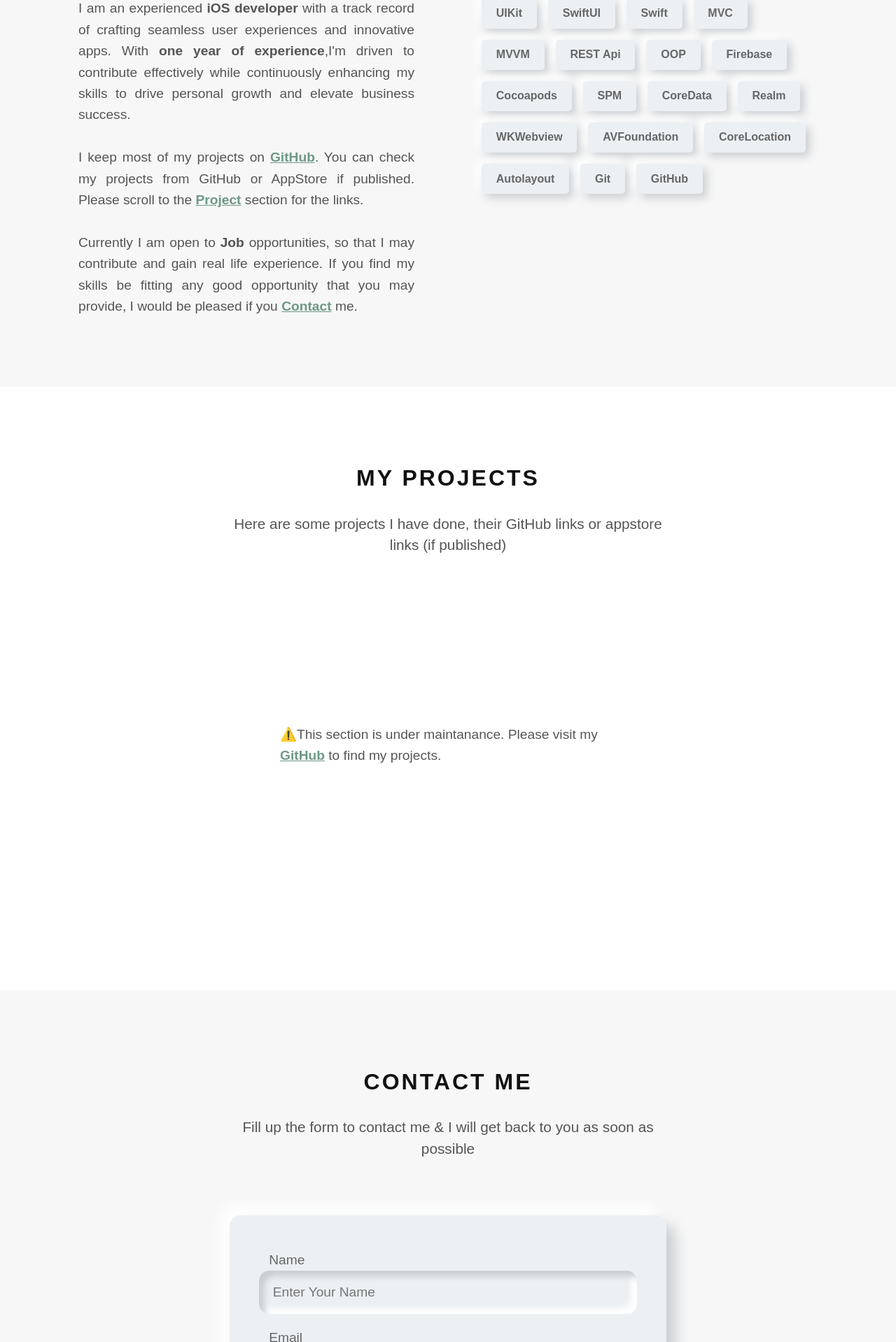
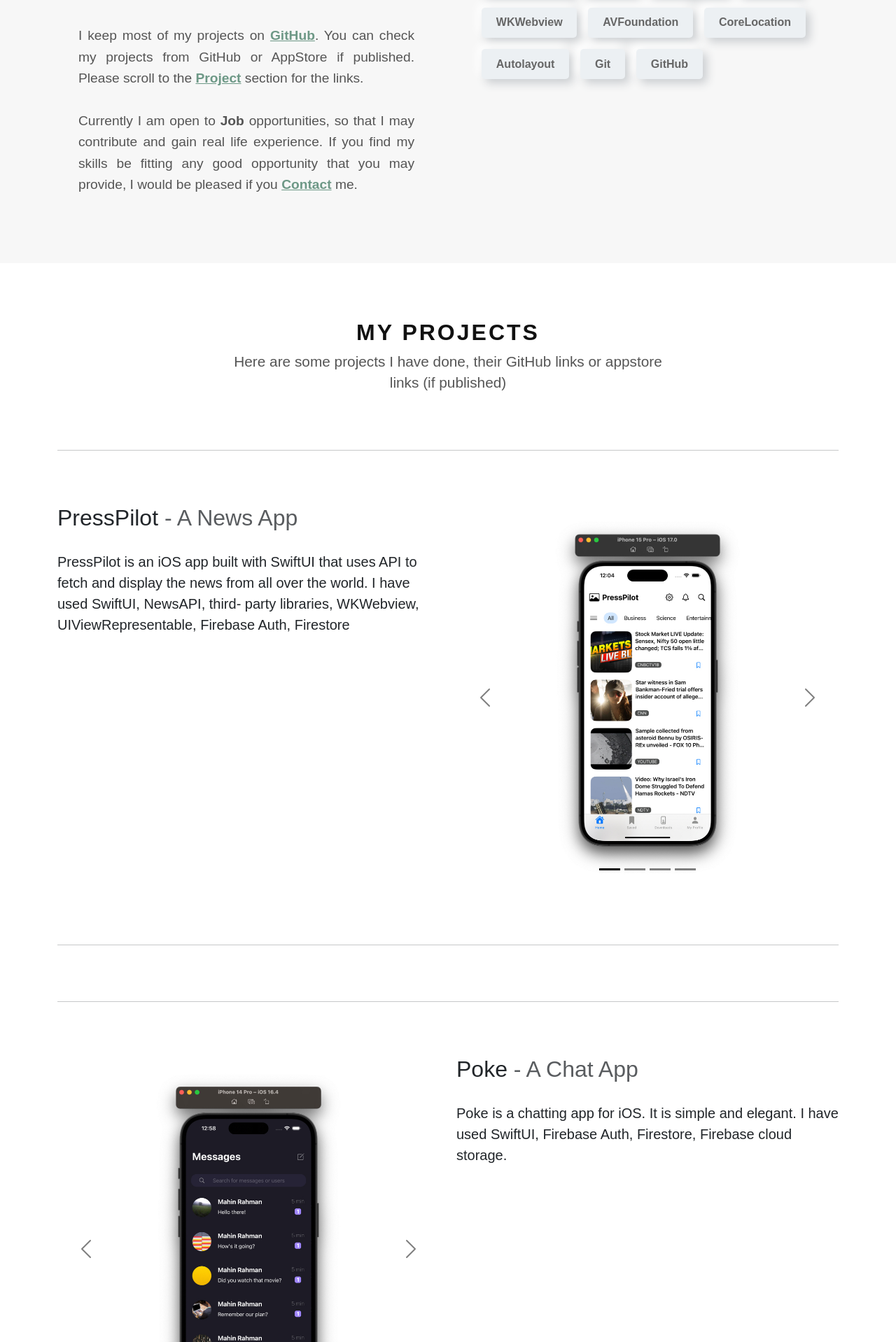
Before and after one commit to MahinMuhammad/mahinmuhammad.github.io, a PHP site: page /view/home.html in a window 1280 px wide. Shown: the part 1602-3520 px from the top of the page at 70% size. Run offline with PHP 8.4, Linux system fonts and the light colour scheme.

Commit message:
projects carousal

```diff
--- a/asset/homeDes.css
+++ b/asset/homeDes.css
@@ -235,7 +235,7 @@ body{
 }
 
 .social-logo-link{
-/*	width: 100%;*/
+	/* width: 100%; */
   display: block;
   padding: .5rem;
   transition: background .3s;
@@ -455,7 +455,7 @@ section{
     border-radius: 1rem;
 }
 
-.envelop{
+/* .envelop{
     background: #F2E7D5;
     position: absolute;
     width: 100%;
@@ -484,7 +484,7 @@ section{
     visibility: hidden;
     text-transform: uppercase;
     min-width: 40%;
-}
+} */
 
 /*.envelop:hover{
     border-radius: 0rem;
@@ -548,7 +548,7 @@ section{
     width: 100%;
 }
 
-button {
+#contact-btn {
     display: block;
     box-shadow: none;
     border: none;
@@ -567,7 +567,7 @@ button {
     text-transform: uppercase;
 }
 
-button:hover{
+#contact-btn:hover{
     background-color: #039BE5;
     cursor: pointer;
 }
@@ -600,3 +600,8 @@ button:hover{
     margin-top: 15rem;
     margin-bottom: 15rem;
 }
+
+.featurette-divider{
+    margin-top: 5rem;
+    margin-bottom: 5rem;
+}
--- a/view/home.html
+++ b/view/home.html
@@ -18,6 +18,7 @@ limitations under the License. -->
 	<meta name="viewport" content="width=device-width, initial-scale=1">
 	<meta name="format-detection" content="telephone=no">
 	<title>MAHIN</title>
+	<link href="https://cdn.jsdelivr.net/npm/bootstrap@5.3.2/dist/css/bootstrap.min.css" rel="stylesheet" integrity="sha384-T3c6CoIi6uLrA9TneNEoa7RxnatzjcDSCmG1MXxSR1GAsXEV/Dwwykc2MPK8M2HN" crossorigin="anonymous">
 	<link rel="stylesheet" type="text/css" href="../asset/homeDes.css">
 	<link rel="stylesheet" type="text/css" href="../asset/chatbot.css">
 	<script type="text/javascript" src="../asset/navMenu.js"></script>
@@ -38,7 +39,6 @@ limitations under the License. -->
 			<div class="social-logo-container">
 				<div class="palestine">
 					<img
-					class="social-logo-link"
 					src="https://flagcdn.com/32x24/ps.png"
 					srcset="https://flagcdn.com/64x48/ps.png 2x,
 					  https://flagcdn.com/96x72/ps.png 3x"
@@ -217,59 +217,166 @@ limitations under the License. -->
 
 	<!-- Projects Page -->
 
-	<section id="projects-section">
+	<section id="projects-section" class="container">
 		<h1 class="title">my projects</h1>
 		<p class="font-medium">Here are some projects I have done, their GitHub links or appstore links (if published)</p>
-		<p class="font-paragraph center maintanance-para">
-			⚠️This section is under maintanance. Please visit my
-			<a href="https://github.com/MahinMuhammad#user-83515380-pinned-items-reorder-form" target="_blank"><font color="#6D9886"><strong><u>GitHub</u></strong></font></a>
-			to find my projects.
-		</p>
 
-		<!-- <div id="project-holder">
-			<div class="project">
-				<img src="../asset/moto-hub.png">
-				<div id="env1" class="envelop" onclick="selectProjectCard(this.id);">
-					<p class="font-paragraph"><strong>Moto-Hub</strong> is an online platform to buy and sell vehicles. It can also be used to offer or request services for vehicles.</p>
-					<button onclick="alert('This module is under development process!');">case study</button>
+		<hr class="featurette-divider">
+		<div class="row featurette">
+			<div class="col-md-6">
+			  <h2 class="featurette-heading fw-normal lh-1">PressPilot <span class="text-body-secondary">- A News App</span></h2>
+			  <br>
+			  <p class="lead">PressPilot is an iOS app built with SwiftUI that uses API to fetch and display the news from all over the world. I have used SwiftUI, NewsAPI, third-
+				party libraries, WKWebview, UIViewRepresentable, Firebase Auth,
+				Firestore</p>
+			</div>
+			<div class="col-md-6">
+				<div id="carouselPressPilot" class="carousel carousel-dark slide">
+					<div class="carousel-indicators">
+					  <button type="button" data-bs-target="#carouselPressPilot" data-bs-slide-to="0" class="active" aria-current="true" aria-label="Slide 1"></button>
+					  <button type="button" data-bs-target="#carouselPressPilot" data-bs-slide-to="1" aria-label="Slide 2"></button>
+					  <button type="button" data-bs-target="#carouselPressPilot" data-bs-slide-to="2" aria-label="Slide 3"></button>
+					  <button type="button" data-bs-target="#carouselPressPilot" data-bs-slide-to="3" aria-label="Slide 4"></button>
+					</div>
+					<div class="carousel-inner">
+					  <div class="carousel-item active" data-bs-interval="10000">
+						<img src="../asset/portfolio/pressPilot/news-page.jpeg" class="d-block w-100" alt="news screen">
+					  </div>
+					  <div class="carousel-item" data-bs-interval="2000">
+						<img src="../asset/portfolio/pressPilot/settings.jpeg" class="d-block w-100" alt="settings screen">
+					  </div>
+					  <div class="carousel-item">
+						<img src="../asset/portfolio/pressPilot/signin.jpeg" class="d-block w-100" alt="signin screen">
+					  </div>
+					  <div class="carousel-item">
+						<img src="../asset/portfolio/pressPilot/profile.jpeg" class="d-block w-100" alt="profile screen">
 					  </div>
 					</div>
-			<div class="project">
-				<img src="../asset/balanceTracker.png">
-				<div id="env2" class="envelop" onclick="selectProjectCard(this.id);">
-					<p class="font-paragraph"><strong>Balance Tracker</strong> is a web app developed to help user tack income, expense and record for more than one budget.</p>
-					<button onclick="alert('This module is under development process!');">case study</button>
+					<button class="carousel-control-prev" type="button" data-bs-target="#carouselPressPilot" data-bs-slide="prev">
+					  <span class="carousel-control-prev-icon" aria-hidden="true"></span>
+					  <span class="visually-hidden">Previous</span>
+					</button>
+					<button class="carousel-control-next" type="button" data-bs-target="#carouselPressPilot" data-bs-slide="next">
+					  <span class="carousel-control-next-icon" aria-hidden="true"></span>
+					  <span class="visually-hidden">Next</span>
+					</button>
 				  </div>
 			</div>
-			<div class="project">
-				<img src="../asset/personal-website.png">
-				<div id="env3" class="envelop" onclick="selectProjectCard(this.id);">
-					<p class="font-paragraph">This Website is developed to fill the necessity of a <strong>Portfolio Website</strong> to showcase myself and my projects.</p>
-					<button onclick="alert('This module is under development process!');">case study</button>
+		  </div>
+		<hr class="featurette-divider">
+
+		<hr class="featurette-divider">
+		<div class="row featurette">
+			<div class="col-md-6 order-md-2">
+			  <h2 class="featurette-heading fw-normal lh-1">Poke <span class="text-body-secondary">- A Chat App</span></h2>
+			  <br>
+			  <p class="lead">Poke is a chatting app for iOS. It is simple and elegant. I have used SwiftUI, Firebase Auth, Firestore, Firebase cloud storage.</p>
+			</div>
+			<div class="col-md-6 order-md-1">
+			  <div id="carouselPoke" class="carousel carousel-dark slide">
+					<div class="carousel-indicators">
+					  <button type="button" data-bs-target="#carouselPoke" data-bs-slide-to="0" class="active" aria-current="true" aria-label="Slide 1"></button>
+					  <button type="button" data-bs-target="#carouselPoke" data-bs-slide-to="1" aria-label="Slide 2"></button>
+					  <button type="button" data-bs-target="#carouselPoke" data-bs-slide-to="2" aria-label="Slide 3"></button>
+					  <button type="button" data-bs-target="#carouselPoke" data-bs-slide-to="3" aria-label="Slide 4"></button>
+					</div>
+					<div class="carousel-inner">
+					  <div class="carousel-item active" data-bs-interval="10000">
+						<img src="../asset/portfolio/poke/chatlist.jpeg" class="d-block w-100" alt="chatlist screen">
+					  </div>
+					  <div class="carousel-item" data-bs-interval="2000">
+						<img src="../asset/portfolio/poke/chatbox.jpeg" class="d-block w-100" alt="chatbox screen">
+					  </div>
+					  <div class="carousel-item">
+						<img src="../asset/portfolio/poke/settings.jpeg" class="d-block w-100" alt="settings screen">
+					  </div>
+					  <div class="carousel-item">
+						<img src="../asset/portfolio/poke/signin.jpeg" class="d-block w-100" alt="signin screen">
 					  </div>
 					</div>
-			<div class="project">
-				<img src="../asset/soft_calc_UI.jpeg">
-				<div id="env4" class="envelop" onclick="selectProjectCard(this.id);">
-					<p class="font-paragraph"><strong>Soft Calculator</strong> is an iOS app which has a simple UI and simple functions of a non-scientific calculator.</p>
-					<button onclick="alert('This module is under development process!');">case study</button>
+					<button class="carousel-control-prev" type="button" data-bs-target="#carouselPoke" data-bs-slide="prev">
+					  <span class="carousel-control-prev-icon" aria-hidden="true"></span>
+					  <span class="visually-hidden">Previous</span>
+					</button>
+					<button class="carousel-control-next" type="button" data-bs-target="#carouselPoke" data-bs-slide="next">
+					  <span class="carousel-control-next-icon" aria-hidden="true"></span>
+					  <span class="visually-hidden">Next</span>
+					</button>
 				  </div>
 			</div>
-			<div class="project">
-				<img src="../asset/chipher_cpp.png">
-				<div id="env5" class="envelop" onclick="selectProjectCard(this.id);">
-					<p class="font-paragraph"><strong>Cipher</strong> is a command line program developed in C++ that performs encoding, decoding like <strong>Caesar Cipher</strong></p>
-					<button onclick="alert('This module is under development process!');">case study</button>
+		  </div>
+		<hr class="featurette-divider">
+
+		<hr class="featurette-divider">
+		<div class="row featurette">
+			<div class="col-md-6">
+			  <h2 class="featurette-heading fw-normal lh-1">Al Quran Stream <span class="text-body-secondary">- Stream the full Al Quran</span></h2>
+			  <br>
+			  <p class="lead">Al Quran Stream is an iOS app to stream Al Quran audio from internet. I
+				have used: SwiftUI, AVFoundation, NSNotificationCenter, URLSession,
+				MVVM.</p>
+			</div>
+			<div class="col-md-6">
+				<div id="carouselStream" class="carousel carousel-dark slide">
+					<div class="carousel-indicators">
+					  <button type="button" data-bs-target="#carouselStream" data-bs-slide-to="0" class="active" aria-current="true" aria-label="Slide 1"></button>
+					  <button type="button" data-bs-target="#carouselStream" data-bs-slide-to="1" aria-label="Slide 2"></button>
+					</div>
+					<div class="carousel-inner">
+					  <div class="carousel-item active" data-bs-interval="10000">
+						<img src="../asset/portfolio/al-quran-stream/dark.jpeg" class="d-block w-100" alt="dark screen">
+					  </div>
+					  <div class="carousel-item" data-bs-interval="2000">
+						<img src="../asset/portfolio/al-quran-stream/light.jpeg" class="d-block w-100" alt="light screen">
 					  </div>
 					</div>
-			<div class="project">
-				<img src="../asset/app_store.png">
-				<div id="env6" class="envelop" onclick="selectProjectCard(this.id);">
-					<p class="font-paragraph"><strong>App Store</strong> is a console based program that serves as a <strong>Application Store</strong> model to demostrate <strong>OOP</strong> in java</p>
-					<button tonclick="alert('This module is under development process!');">case study</button>
+					<button class="carousel-control-prev" type="button" data-bs-target="#carouselStream" data-bs-slide="prev">
+					  <span class="carousel-control-prev-icon" aria-hidden="true"></span>
+					  <span class="visually-hidden">Previous</span>
+					</button>
+					<button class="carousel-control-next" type="button" data-bs-target="#carouselStream" data-bs-slide="next">
+					  <span class="carousel-control-next-icon" aria-hidden="true"></span>
+					  <span class="visually-hidden">Next</span>
+					</button>
 				  </div>
 			</div>
-		</div> -->
+		  </div>
+		<hr class="featurette-divider">
+
+		<hr class="featurette-divider">
+		<div class="row featurette">
+			<div class="col-md-6 order-md-2">
+			  <h2 class="featurette-heading fw-normal lh-1">PhotoPage <span class="text-body-secondary">- A Photo Editing App</span></h2>
+			  <br>
+			  <p class="lead">PhotoPage is an iOS app built with UIKit. Here user can store, Edit images from the Photos app. I have used UIKit, CoreImage, Coredata, CollectionView,
+				PickerControllerDeligate, DocumentsDirectory</p>
+			</div>
+			<div class="col-md-6 order-md-1">
+			  <div id="carouselPhootPage" class="carousel carousel-dark slide">
+					<div class="carousel-indicators">
+					  <button type="button" data-bs-target="#carouselPhootPage" data-bs-slide-to="0" class="active" aria-current="true" aria-label="Slide 1"></button>
+					  <button type="button" data-bs-target="#carouselPhootPage" data-bs-slide-to="1" aria-label="Slide 2"></button>
+					</div>
+					<div class="carousel-inner">
+					  <div class="carousel-item active" data-bs-interval="10000">
+						<img src="../asset/portfolio/photopage/galary.jpeg" class="d-block w-100" alt="galary screen">
+					  </div>
+					  <div class="carousel-item" data-bs-interval="2000">
+						<img src="../asset/portfolio/photopage/edit.jpeg" class="d-block w-100" alt="edit screen">
+					  </div>
+					</div>
+					<button class="carousel-control-prev" type="button" data-bs-target="#carouselPhootPage" data-bs-slide="prev">
+					  <span class="carousel-control-prev-icon" aria-hidden="true"></span>
+					  <span class="visually-hidden">Previous</span>
+					</button>
+					<button class="carousel-control-next" type="button" data-bs-target="#carouselPhootPage" data-bs-slide="next">
+					  <span class="carousel-control-next-icon" aria-hidden="true"></span>
+					  <span class="visually-hidden">Next</span>
+					</button>
+				  </div>
+			</div>
+		  </div>
+		<hr class="featurette-divider">
 	</section>
 
 	<!-- Contact Page -->
@@ -344,5 +451,8 @@ limitations under the License. -->
 		<div id="footer-seperator"></div>
 		<p align="center" style="color: white; font-size: 0.8rem;">© 2023 <a style="color: white" href=""><u>Md. Mahinur Rahman</u></a></p>
 	</section>
+
+	<!-- Scripts -->
+	<script src="https://cdn.jsdelivr.net/npm/bootstrap@5.3.2/dist/js/bootstrap.bundle.min.js" integrity="sha384-C6RzsynM9kWDrMNeT87bh95OGNyZPhcTNXj1NW7RuBCsyN/o0jlpcV8Qyq46cDfL" crossorigin="anonymous"></script>
 </body>
 </html>
```
Also changed, not shown: asset/portfolio/al-quran-stream/dark.jpeg (added), asset/portfolio/al-quran-stream/light.jpeg (added), asset/portfolio/photopage/edit.jpeg (added), asset/portfolio/photopage/galary.jpeg (added), asset/portfolio/poke/chatbox.jpeg (added), asset/portfolio/poke/chatlist.jpeg (added), asset/portfolio/poke/settings.jpeg (added), asset/portfolio/poke/signin.jpeg (added), asset/portfolio/pressPilot/news-page.jpeg (added), asset/portfolio/pressPilot/profile.jpeg (added), asset/portfolio/pressPilot/settings.jpeg (added), asset/portfolio/pressPilot/signin.jpeg (added). Lines whose indentation alone changed are shown as unchanged.
